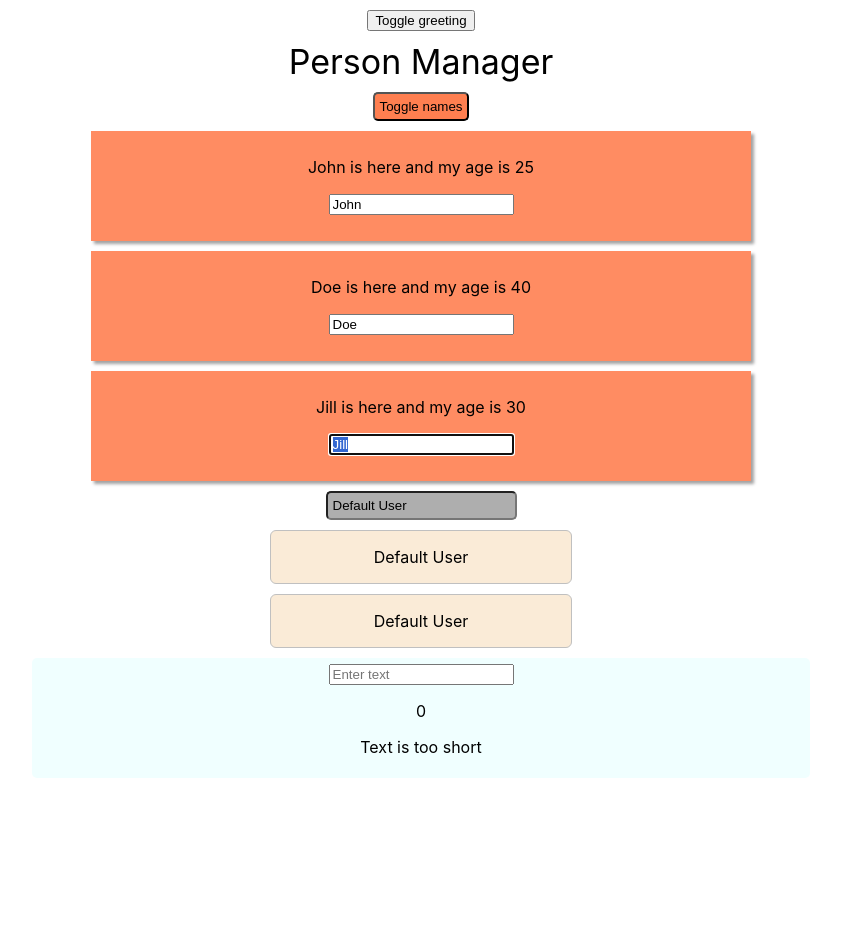
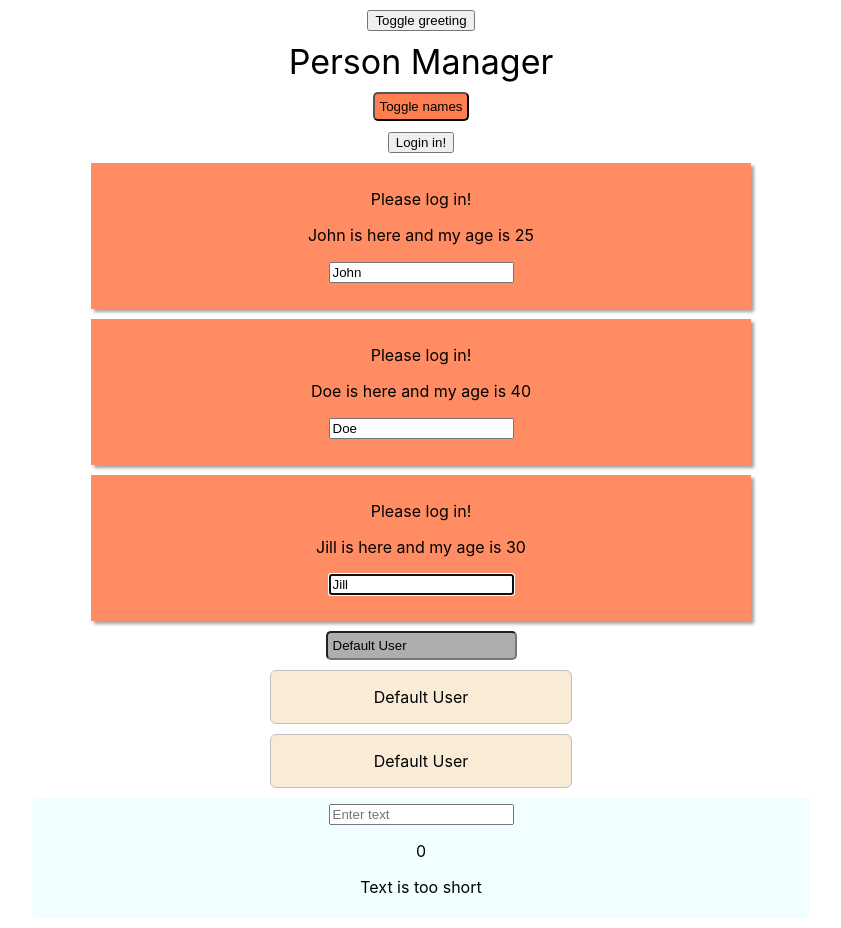
Before and after one commit to Rrroman/react-learning, a React (Create React App) app in the folder my-app/: page / in a window 1280 px wide. Shown: the whole page, without its empty margins (219-1060 px from the left). Before the commit the page ends 800 px from the top, so only its background shows below. Built offline with nearby package versions, Linux system fonts and the light colour scheme.

Commit message:
feat: using Context.Aps

```diff
--- a/my-app/src/components/Greeting/Greeting.js
+++ b/my-app/src/components/Greeting/Greeting.js
@@ -1,5 +1,6 @@
 import React, { useEffect, useRef } from 'react';
 import classes from './Greeting.module.css';
+import AuthContext from '../../context/auth-context';
 
 const Greeting = (props) => {
   const toggleButtonRef = useRef(null);
@@ -33,6 +34,9 @@ const Greeting = (props) => {
       >
         Toggle names
       </button>
+      <AuthContext.Consumer>
+        {(context) => <button onClick={context.login}>Login in!</button>}
+      </AuthContext.Consumer>
     </div>
   );
 };
--- a/my-app/src/components/Persons/Person/Person.js
+++ b/my-app/src/components/Persons/Person/Person.js
@@ -2,6 +2,7 @@ import React, { Component, Fragment } from 'react';
 import classes from './Person.module.css';
 import Aux from '../../../hoc/Auxillary';
 import withClass from '../../../hoc/withClass';
+import AuthContext from '../../../context/auth-context';
 
 class Person extends Component {
   constructor(props) {
@@ -27,6 +28,16 @@ class Person extends Component {
       // <div className={classes.Person}>
       // <React.Fragment>
       <Aux>
+        <AuthContext.Consumer>
+          {(context) => {
+            return context.isLoggedIn ? (
+              <p>Is logged in!~</p>
+            ) : (
+              <p>Please log in!</p>
+            );
+          }}
+        </AuthContext.Consumer>
+
         <p onClick={this.props.deletePerson}>
           {this.props.name} is here and my age is {this.props.age}
         </p>
--- a/my-app/src/containers/App.js
+++ b/my-app/src/containers/App.js
@@ -9,6 +9,7 @@ import Chars from '../components/Chars/Chars';
 // import BeamMeUpStatey from './Codewars/BeamMeUpStatey';
 import withClass from '../hoc/withClass';
 import Aux from '../hoc/Auxillary';
+import AuthContext from '../context/auth-context';
 
 class App extends Component {
   constructor(props) {
@@ -30,6 +31,7 @@ class App extends Component {
     messageArray: [],
     showGreeting: true,
     changeCounter: 0,
+    isLoggedIn: false,
   };
 
   static getDerivedStateFromProps(props, state) {
@@ -130,6 +132,10 @@ class App extends Component {
     });
   };
 
+  loginHandler = () => {
+    this.setState({ isLoggedIn: !this.state.isLoggedIn });
+  };
+
   render() {
     console.log('App.js -> rendering...');
     let persons = null;
@@ -140,7 +146,6 @@ class App extends Component {
           persons={this.state.persons}
           clicked={this.deletePersonHandler}
           changed={this.inputNameChangeHandler}
-          focused={this.selectInputHandler}
         />
       );
     }
@@ -153,6 +158,12 @@ class App extends Component {
         >
           Toggle greeting
         </button>
+        <AuthContext.Provider
+          value={{
+            isLoggedIn: this.state.isLoggedIn,
+            login: this.loginHandler,
+          }}
+        >
           {this.state.greeting ? (
             <Greeting
               clicked={this.toggleNameHandler}
@@ -161,6 +172,8 @@ class App extends Component {
             />
           ) : null}
           {persons}
+        </AuthContext.Provider>
+
         <UserInput
           userNameChange={this.userNameChangeHandler}
           defaultValue={this.state.userName}
--- /dev/null
+++ b/my-app/src/context/auth-context.js
@@ -0,0 +1,5 @@
+import React from 'react';
+
+const authContext = React.createContext({ isLoggedIn: false, login: () => {} });
+
+export default authContext;
```
Also changed, not shown: my-app/src/components/Persons/Persons.js (+0 -14 lines). Lines whose indentation alone changed are shown as unchanged.
